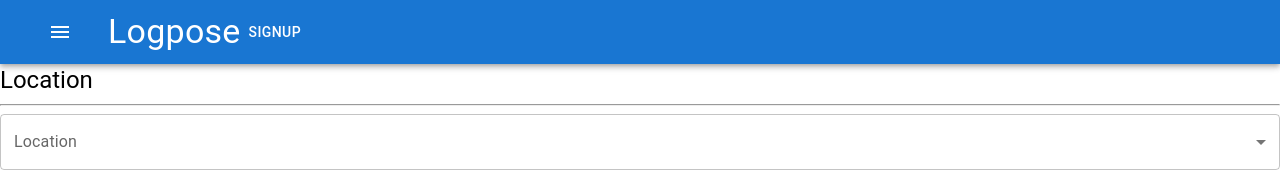
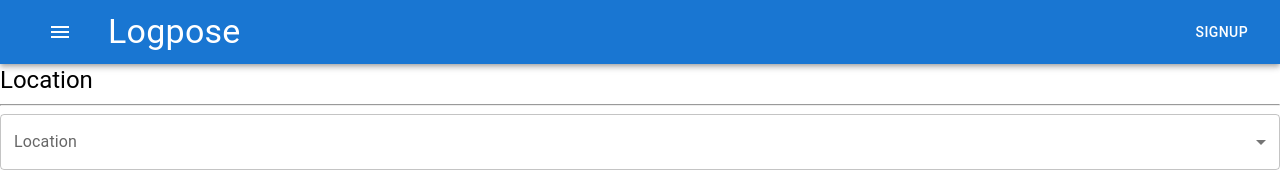
Before and after one commit to sho037/MonEgg, a React (Create React App) app in the folder frontend/app/: page / in a window 1280 px wide. Shown: the top 172 px of the page. Built offline with nearby package versions, Linux system fonts and the light colour scheme.

Commit message:
💄 メニュー等を編集

```diff
--- a/frontend/app/src/Components/Header/HamburgerMenu.tsx
+++ b/frontend/app/src/Components/Header/HamburgerMenu.tsx
@@ -69,7 +69,6 @@ export const HamburgerMenu = () => {
                                 <List aria-label="main mailbox folders">
                                     <ListItemLink to="/" primary="ホーム" icon = {<HomeIcon />} />
                                     <ListItemLink to="/signin" primary="サインイン" icon={<LoginIcon />} />
-                                    <ListItemLink to="/location" primary="地点を設定" icon={<PlaceIcon />} />
                                 </List>
                                 <Divider />
                             </Paper>
--- a/frontend/app/src/Components/Header/Header.tsx
+++ b/frontend/app/src/Components/Header/Header.tsx
@@ -17,7 +17,7 @@ export const Header = () => {
         <Typography variant="h4" component="div">
           Logpose
         </Typography>
-        <Button color="inherit">SignUp</Button>
+        <Button color="inherit" sx={{ml:"auto"}}>SignUp</Button>
       </Toolbar>
     </AppBar>
   );
```
